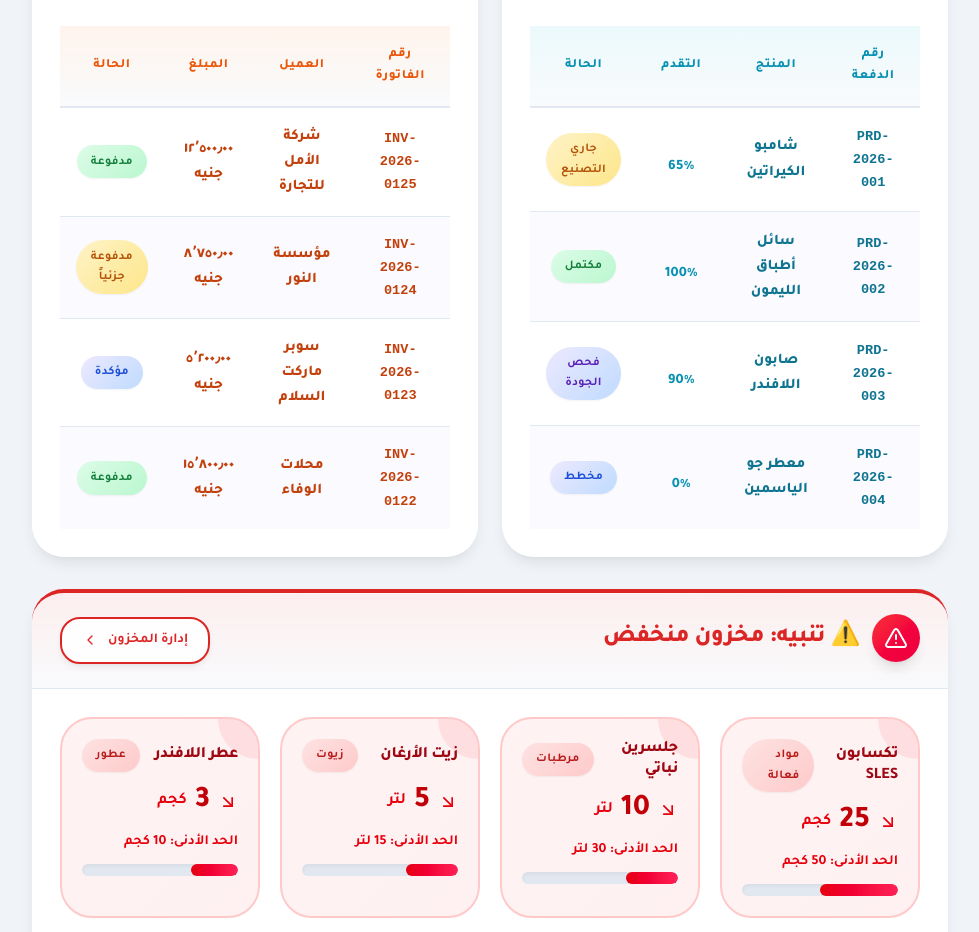
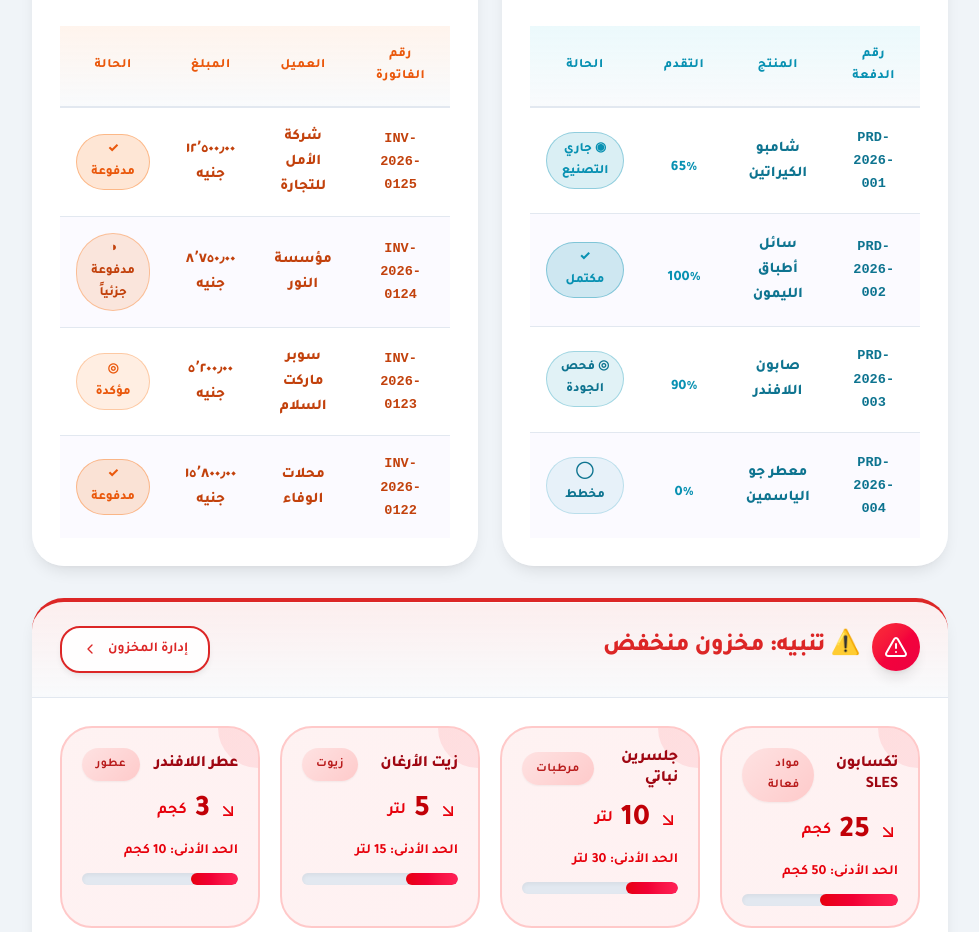
Before and after one commit to fantazia1110-design/BRAVO-new-sestym-, a Next.js app: page / in a window 1280 px wide. Shown: the part 1860-2792 px from the top of the page, without its empty margins (0-979 px from the left). Built offline with nearby package versions, Linux system fonts and the light colour scheme.

Commit message:
Improve status badges: section-colored with circles and icons, cyan for production, orange for invoices
Co-authored-by: arena-agent <297053741+arena-agent@users.noreply.github.com>

```diff
--- a/src/components/ui/Badge.tsx
+++ b/src/components/ui/Badge.tsx
@@ -47,41 +47,43 @@ export function getFormulaStatusBadge(status: string) {
   }
 }
 
-// دالة مساعدة للحصول على لون حالة التصنيع
+// دالة مساعدة للحصول على لون حالة التصنيع — بلون سيان
 export function getProductionStatusBadge(status: string) {
+  const base = { fontWeight: 800, fontSize: '0.8rem', padding: '0.35rem 0.85rem', borderRadius: '9999px', display: 'inline-flex', alignItems: 'center' as const, gap: '0.4rem' };
   switch (status) {
     case 'draft':
-      return <Badge variant="default">مسودة</Badge>;
+      return <span style={{ ...base, background: 'rgba(8,145,178,0.08)', color: '#0e7490', border: '1.5px solid rgba(8,145,178,0.2)' }}>○ مسودة</span>;
     case 'planned':
-      return <Badge variant="info">مخطط</Badge>;
+      return <span style={{ ...base, background: 'rgba(8,145,178,0.08)', color: '#0e7490', border: '1.5px solid rgba(8,145,178,0.2)' }}>◯ مخطط</span>;
     case 'in_progress':
-      return <Badge variant="warning">جاري التصنيع</Badge>;
+      return <span style={{ ...base, background: 'rgba(8,145,178,0.15)', color: '#0891b2', border: '1.5px solid rgba(8,145,178,0.35)' }}>◉ جاري التصنيع</span>;
     case 'quality_check':
-      return <Badge variant="primary">فحص الجودة</Badge>;
+      return <span style={{ ...base, background: 'rgba(8,145,178,0.12)', color: '#0e7490', border: '1.5px solid rgba(8,145,178,0.3)' }}>◎ فحص الجودة</span>;
     case 'completed':
-      return <Badge variant="success">مكتمل</Badge>;
+      return <span style={{ ...base, background: 'rgba(8,145,178,0.18)', color: '#0891b2', border: '1.5px solid rgba(8,145,178,0.4)' }}>✓ مكتمل</span>;
     case 'cancelled':
-      return <Badge variant="error">ملغي</Badge>;
+      return <span style={{ ...base, background: 'rgba(220,38,38,0.1)', color: '#dc2626', border: '1.5px solid rgba(220,38,38,0.3)' }}>✗ ملغي</span>;
     default:
-      return <Badge>{status}</Badge>;
+      return <span style={{ ...base, background: 'rgba(8,145,178,0.08)', color: '#0e7490', border: '1.5px solid rgba(8,145,178,0.2)' }}>{status}</span>;
   }
 }
 
-// دالة مساعدة للحصول على لون حالة الفاتورة
+// دالة مساعدة للحصول على لون حالة الفاتورة — بلون برتقالي
 export function getInvoiceStatusBadge(status: string) {
+  const base = { fontWeight: 800, fontSize: '0.8rem', padding: '0.35rem 0.85rem', borderRadius: '9999px', display: 'inline-flex', alignItems: 'center' as const, gap: '0.4rem' };
   switch (status) {
     case 'draft':
-      return <Badge variant="default">مسودة</Badge>;
+      return <span style={{ ...base, background: 'rgba(249,115,22,0.08)', color: '#c2410c', border: '1.5px solid rgba(249,115,22,0.2)' }}>○ مسودة</span>;
     case 'confirmed':
-      return <Badge variant="info">مؤكدة</Badge>;
+      return <span style={{ ...base, background: 'rgba(249,115,22,0.12)', color: '#ea580c', border: '1.5px solid rgba(249,115,22,0.3)' }}>◎ مؤكدة</span>;
     case 'paid':
-      return <Badge variant="success">مدفوعة</Badge>;
+      return <span style={{ ...base, background: 'rgba(249,115,22,0.18)', color: '#ea580c', border: '1.5px solid rgba(249,115,22,0.4)' }}>✓ مدفوعة</span>;
     case 'partially_paid':
-      return <Badge variant="warning">مدفوعة جزئياً</Badge>;
+      return <span style={{ ...base, background: 'rgba(249,115,22,0.15)', color: '#c2410c', border: '1.5px solid rgba(249,115,22,0.35)' }}>◑ مدفوعة جزئياً</span>;
     case 'cancelled':
-      return <Badge variant="error">ملغية</Badge>;
+      return <span style={{ ...base, background: 'rgba(220,38,38,0.1)', color: '#dc2626', border: '1.5px solid rgba(220,38,38,0.3)' }}>✗ ملغية</span>;
     default:
-      return <Badge>{status}</Badge>;
+      return <span style={{ ...base, background: 'rgba(249,115,22,0.08)', color: '#c2410c', border: '1.5px solid rgba(249,115,22,0.2)' }}>{status}</span>;
   }
 }
 
```
